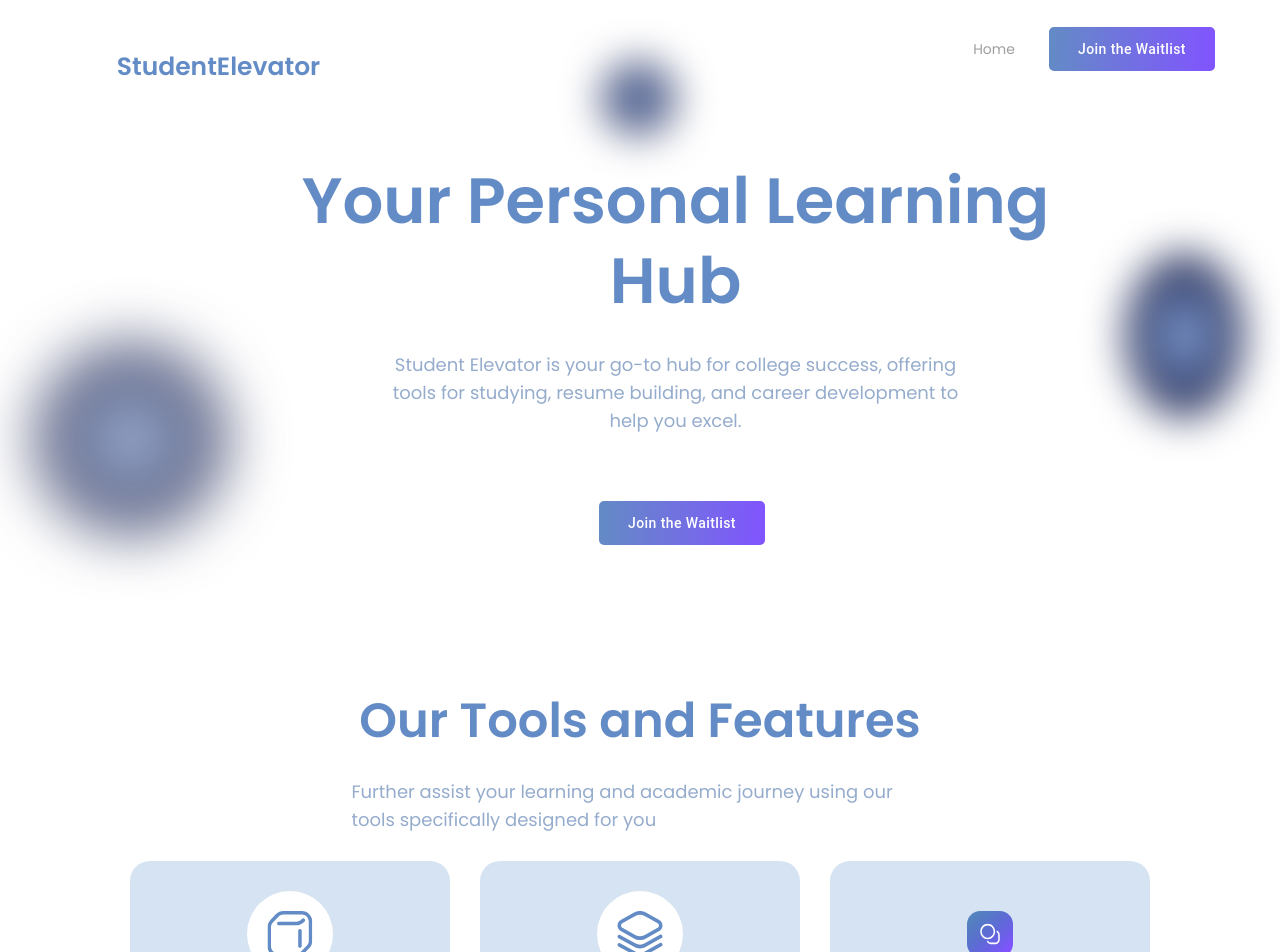
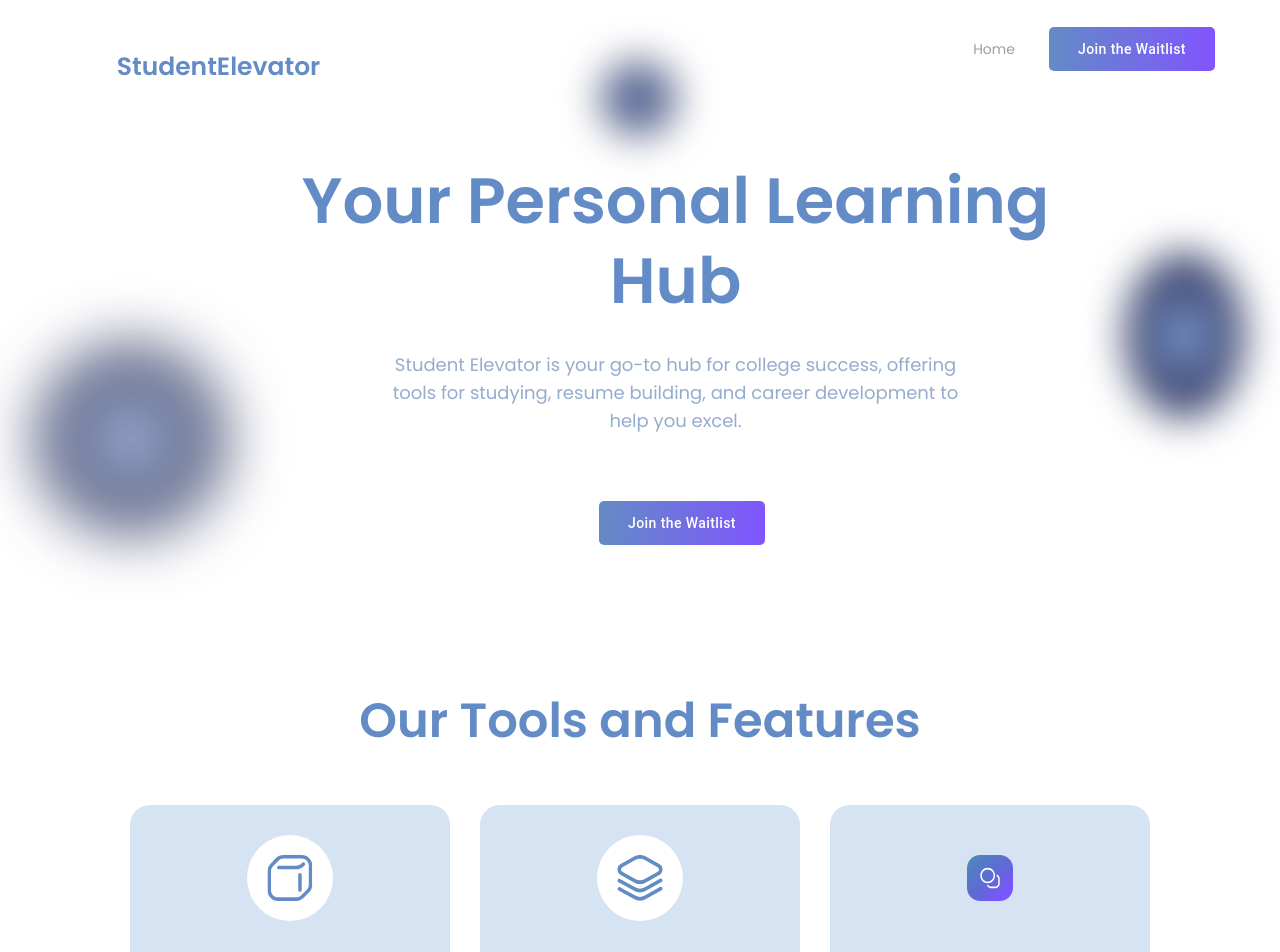
Before and after one commit to aarondon1/StudentElevator, a Next.js app: page / in a window 1280 px wide. Shown: the top 952 px of the page. Built offline with nearby package versions, Linux system fonts and the light colour scheme.

Commit message:
removed words under our tools and features

```diff
--- a/components/LandingPage/feature-section.js
+++ b/components/LandingPage/feature-section.js
@@ -1,4 +1,3 @@
-
 import {
   TextField,
   InputAdornment,
@@ -21,10 +20,7 @@ const FeatureSection = ({ className = "" }) => {
       <div className="w-full flex flex-row items-center justify-center pt-0 px-5 pb-[13px] box-border max-w-full text-left text-lg text-lightsteelblue-200">
         <div className="w-full max-w-[1110px] flex flex-col items-center justify-start gap-[27px]">
           <div className="w-full max-w-[595px] flex flex-row items-center justify-center py-0 px-[9px] box-border">
-            <div className="flex-1 relative leading-[28px] inline-block">
-              Further assist your learning and academic journey using our tools
-              specifically designed for you
-            </div>
+
           </div>
 
           <div className="w-full flex flex-row items-center justify-center flex-wrap content-start gap-[30px] text-center text-xl text-darkslateblue">
```
